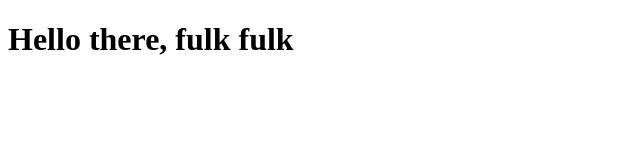
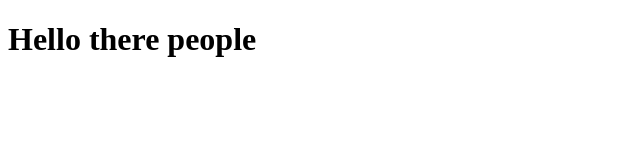
Before and after one commit to Nitish-Bansal/website-nitish-bansal, a plain HTML site: page index.html in a window 1280 px wide. Shown: the whole page, without its empty margins (0-640 px from the left). Drawn offline with Linux system fonts and the light colour scheme.

Commit message:
second commit

```diff
--- a/index.html
+++ b/index.html
@@ -6,6 +6,6 @@
     <title>Nitish Bansal</title>
 </head>
 <body>
-    <h1>Hello there, fulk fulk</h1>
+    <h1>Hello there people</h1>
 </body>
 </html>
```
